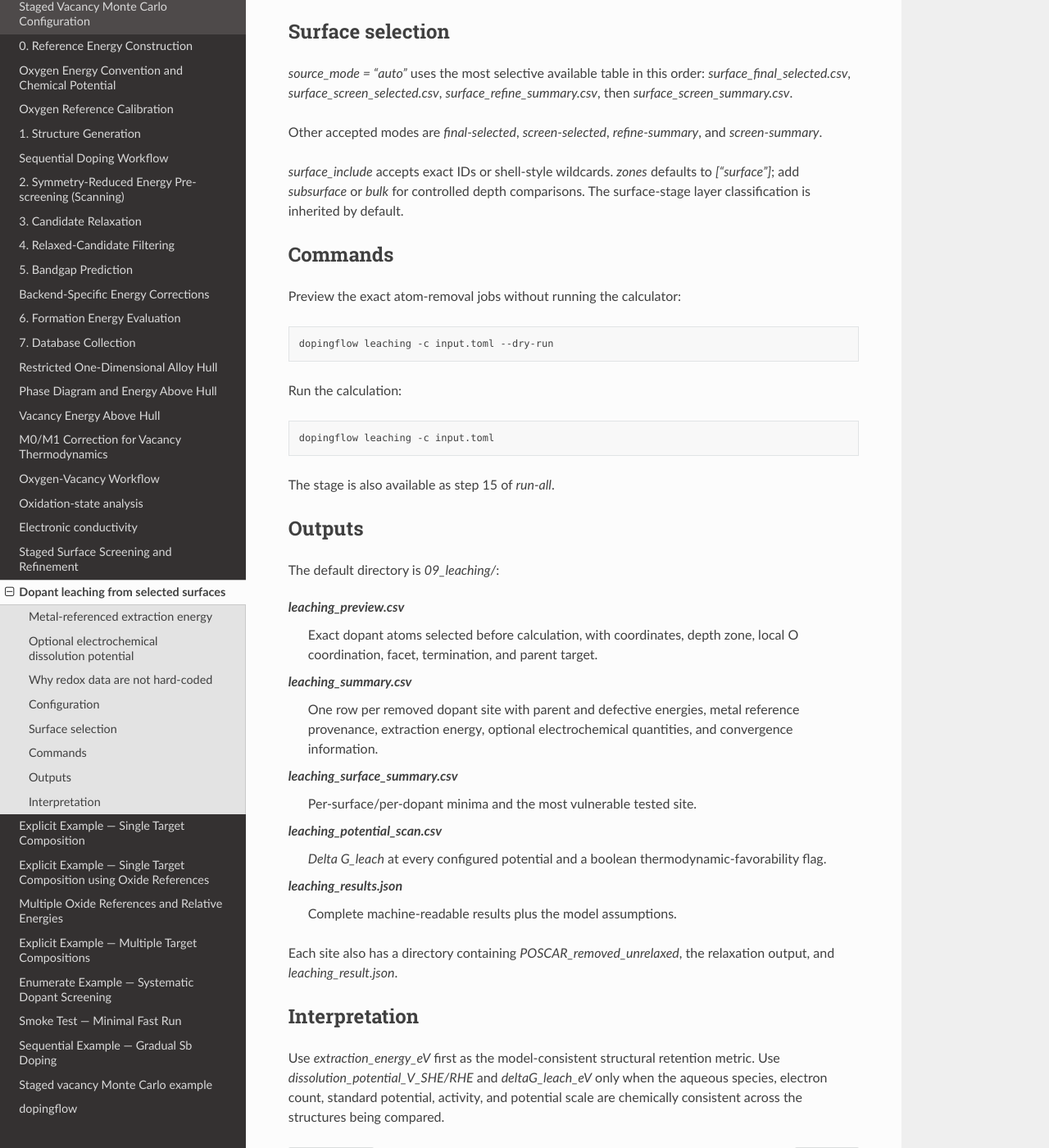
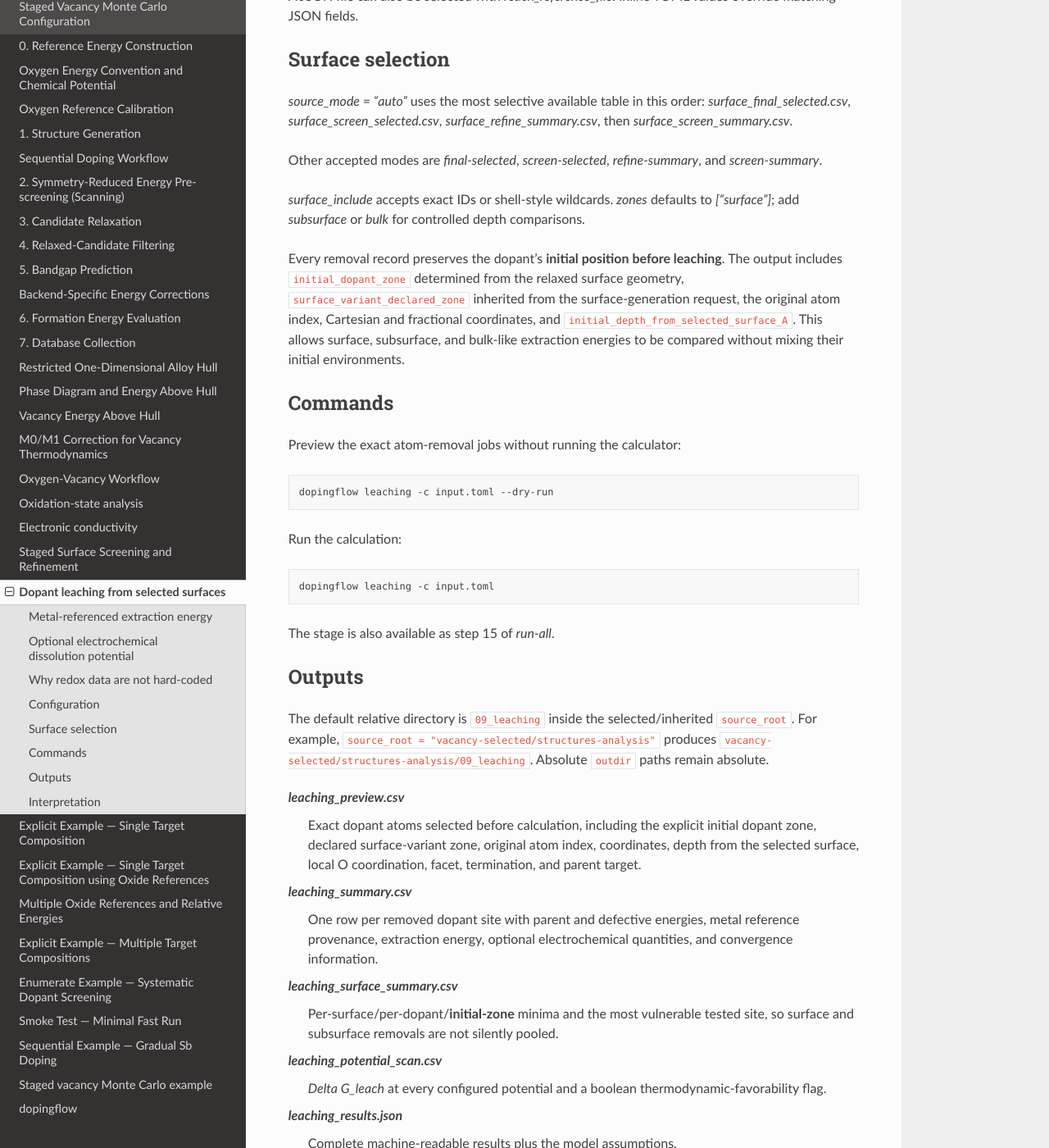
Before and after one commit to KazemZh/dopingflow, a Sphinx documentation site: the page built from docs/source/methods/leaching.rst, in a window 1280 px wide and 1400 px high, scrolled down 2856 px. Shown: the whole window at 82% size. Built offline with Sphinx 7.4.7 and the Read the Docs theme 3.1.0, drawn with Linux system fonts in a browser that asks for light colours; some of the changed text lies outside the part shown.

Commit message:
Document initial dopant position and nested leaching output

```diff
--- a/docs/source/methods/leaching.rst
+++ b/docs/source/methods/leaching.rst
@@ -112,6 +112,8 @@ Minimal extraction-only configuration:
 
    [leaching]
    enabled = true
+   # Optional: inherits [surface].source_root when omitted.
+   source_root = "vacancy-selected/structures-analysis"
    source_mode = "auto"
    zones = ["surface"]
    dopant_species = []        # infer from surface metadata
@@ -172,8 +174,9 @@ Other accepted modes are `final-selected`, `screen-selected`,
 
 `surface_include` accepts exact IDs or shell-style wildcards.
 `zones` defaults to `["surface"]`; add `subsurface` or `bulk` for
-controlled depth comparisons. The surface-stage layer classification is
-inherited by default.
+controlled depth comparisons.
+
+Every removal record preserves the dopant's **initial position before leaching**. The output includes ``initial_dopant_zone`` determined from the relaxed surface geometry, ``surface_variant_declared_zone`` inherited from the surface-generation request, the original atom index, Cartesian and fractional coordinates, and ``initial_depth_from_selected_surface_A``. This allows surface, subsurface, and bulk-like extraction energies to be compared without mixing their initial environments.
 
 Commands
 --------
@@ -195,11 +198,10 @@ The stage is also available as step 15 of `run-all`.
 Outputs
 -------
 
-The default directory is `09_leaching/`:
+The default relative directory is ``09_leaching`` inside the selected/inherited ``source_root``. For example, ``source_root = "vacancy-selected/structures-analysis"`` produces ``vacancy-selected/structures-analysis/09_leaching``. Absolute ``outdir`` paths remain absolute.
 
 `leaching_preview.csv`
-   Exact dopant atoms selected before calculation, with coordinates, depth zone,
-   local O coordination, facet, termination, and parent target.
+   Exact dopant atoms selected before calculation, including the explicit initial dopant zone, declared surface-variant zone, original atom index, coordinates, depth from the selected surface, local O coordination, facet, termination, and parent target.
 
 `leaching_summary.csv`
    One row per removed dopant site with parent and defective energies, metal
@@ -207,7 +209,7 @@ The default directory is `09_leaching/`:
    and convergence information.
 
 `leaching_surface_summary.csv`
-   Per-surface/per-dopant minima and the most vulnerable tested site.
+   Per-surface/per-dopant/**initial-zone** minima and the most vulnerable tested site, so surface and subsurface removals are not silently pooled.
 
 `leaching_potential_scan.csv`
    `Delta G_leach` at every configured potential and a boolean
```
